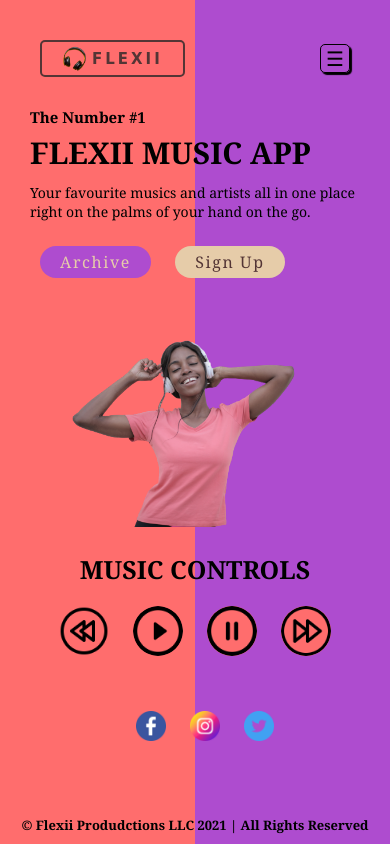
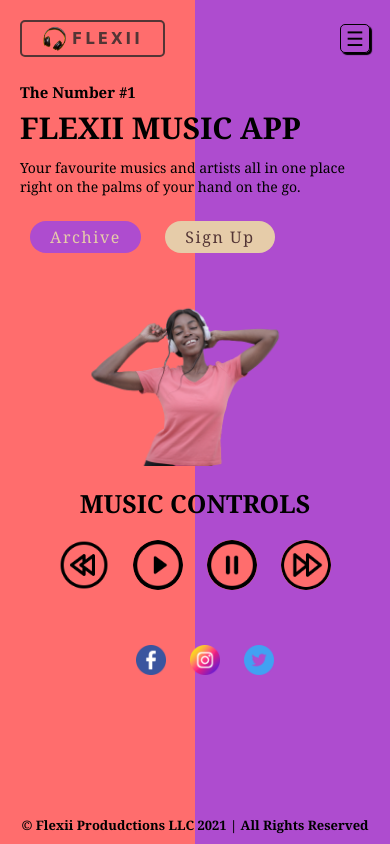
Before and after one commit to vickilus/Flexxi-Music-App, a plain HTML site: page index.html in a window 390 px wide. Drawn offline with Linux system fonts and the light colour scheme.

Commit message:
Update style.css

```diff
--- a/style.css
+++ b/style.css
@@ -238,12 +238,12 @@ border: 3px solid var(--clracent);
     } */
     .wrapper{
         width: 100%;
-        padding: 20px;
+        padding: 10px;
     }
 
     nav{
-        margin: 10px;
-        padding: 10px;
+        margin: 5px;
+        padding: 5px;
         display: flex;
         align-items: center;
         justify-content: space-between;
@@ -344,10 +344,13 @@ border: 3px solid var(--clracent);
 
     .middle{
     width: 100%;
+    display: flex;
+    justify-content: center;
     }
 
     .middle img{
-        width: 100%;
+        width: 80%;
+        height: 80%;
     }
 
 
```
